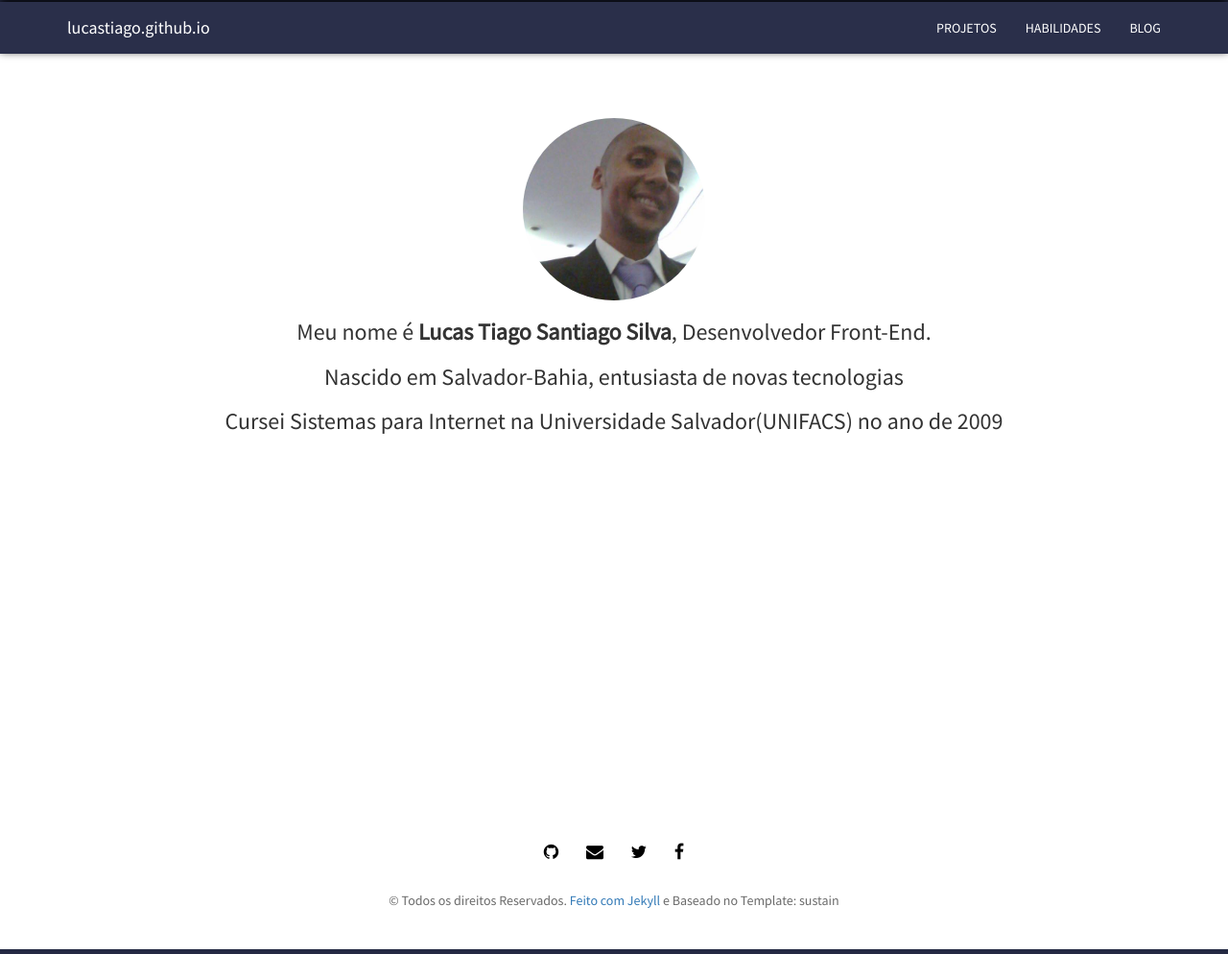
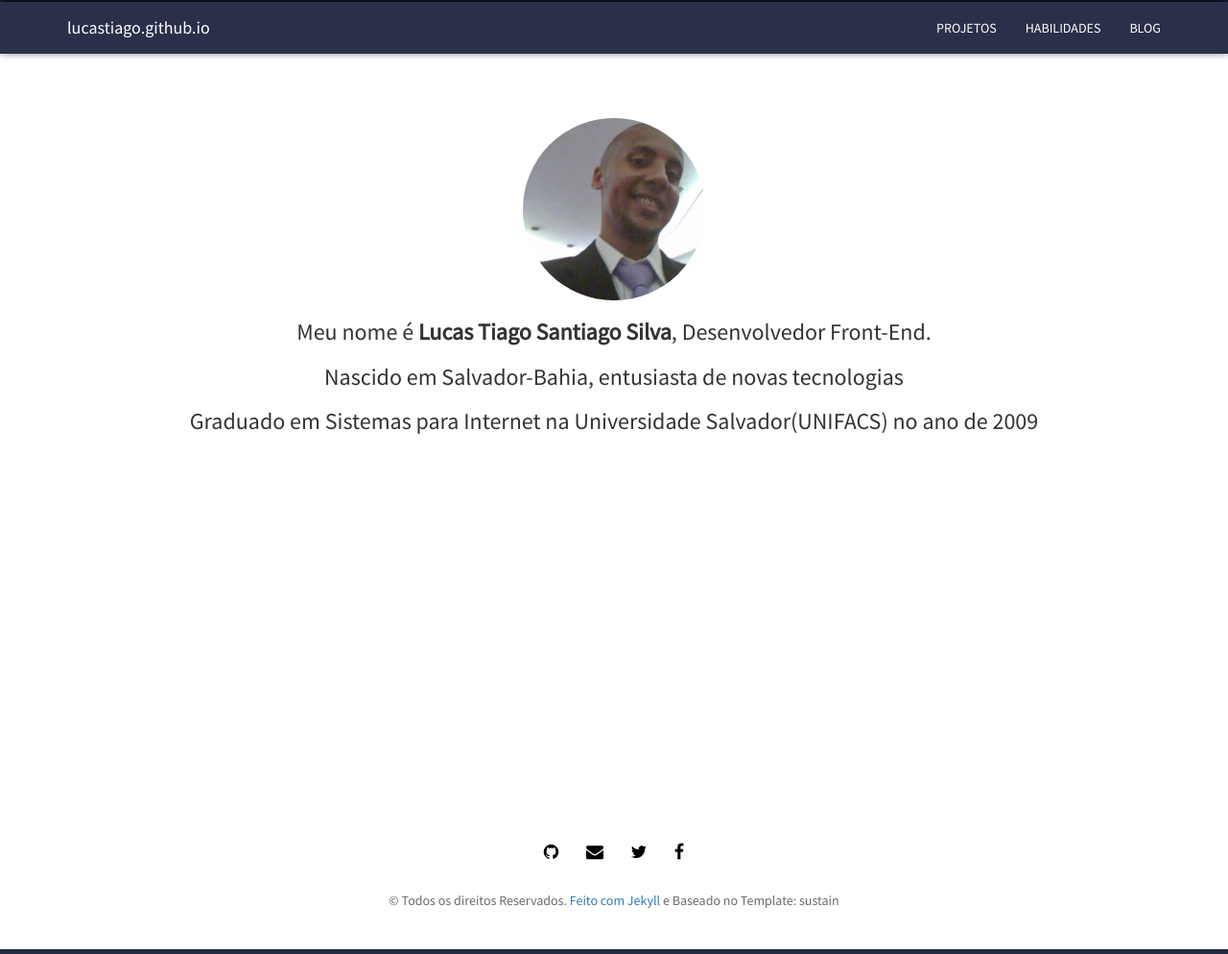
Before and after one commit to lucastiago88/lucastiago88.github.io, a Jekyll site: the page built from index.html, in a window 1280 px wide. Shown: the whole page at 96% size. Built offline with Jekyll 4.4.1, drawn with Linux system fonts in a browser that asks for light colours; nearby versions of some CDN libraries.

Commit message:
add arquivos

```diff
--- a/_config.yml
+++ b/_config.yml
@@ -11,7 +11,7 @@ author: Lucas Tiago Santiago Silva
 email: ltsantiago88@gmail.com
 avatar: lucas.jpg
 description: Portfólio de Lucas Tiago Desenvolvedor Front-end.
-baseurl: "/portfolio" # the subpath of your site, e.g. /blog
+baseurl: "" # the subpath of your site, e.g. /blog
 url: "http://yourdomain.com" # the base hostname & protocol for your site
 twitter: lucas_silva88
 github:  lucastiago88
--- a/index.html
+++ b/index.html
@@ -13,7 +13,7 @@ layout: default
                         </div>
                         <h3>Meu nome é <strong>{{ site.author }}</strong>, Desenvolvedor Front-End.</h3>
                         <h3>Nascido em Salvador-Bahia, entusiasta de novas tecnologias</h3>
-                        <h3>Cursei Sistemas para Internet na Universidade Salvador(UNIFACS) no ano de 2009</h3>
+                        <h3>Graduado em Sistemas para Internet na Universidade Salvador(UNIFACS) no ano de 2009</h3>
                     </div>
                 </div>
             </div>
```
Also changed, not shown: README.md.
